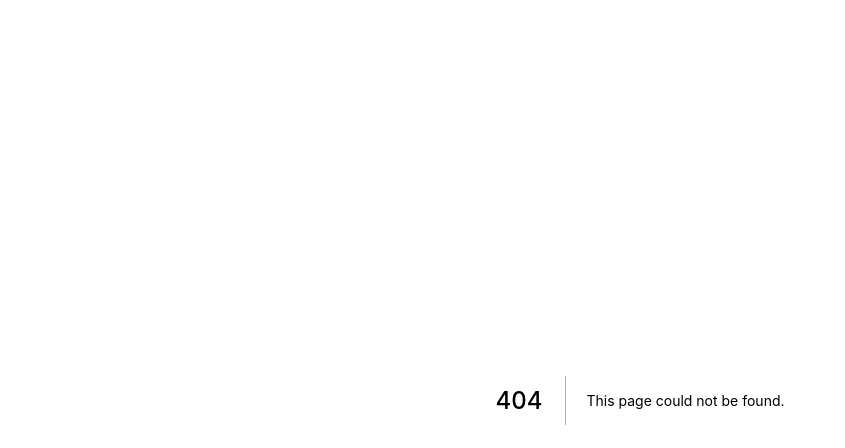
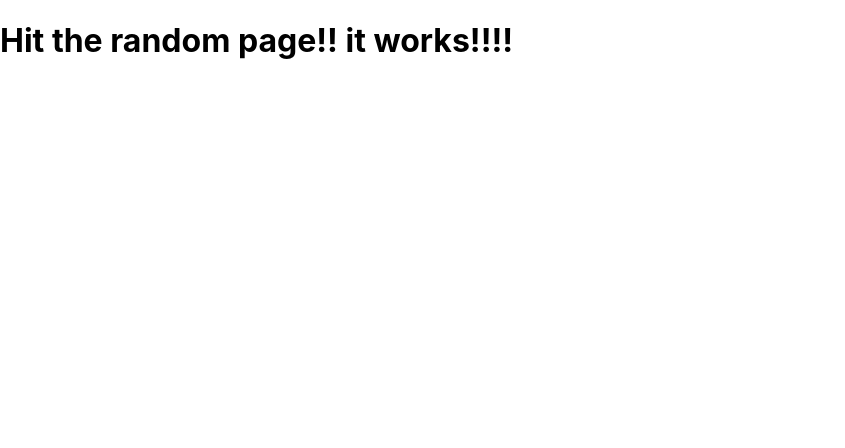
Before and after one commit to ntxnick/my-app, a Next.js app: page /random in a window 1280 px wide. Before the commit this address had no page. Shown: the top 448 px of the page, without its empty margins (0-845 px from the left). Built offline with nearby package versions, Linux system fonts and the light colour scheme.

Commit message:
testing out the pages

```diff
--- a/pages/_app.tsx
+++ b/pages/_app.tsx
@@ -1,5 +1,5 @@
 import '../styles/globals.css'
-import type { AppProps } from 'next/app'
+import AppProps  from 'next/app'
 
 function MyApp({ Component, pageProps }: AppProps) {
   return <Component {...pageProps} />
--- /dev/null
+++ b/pages/random.tsx
@@ -0,0 +1,11 @@
+import type { NextPage } from 'next'
+
+const Random: NextPage = () => {
+  return (
+    <h1>
+        Hit the random page!! it works!!!!
+    </h1>
+  )
+}
+
+export default Random
```
Also changed, not shown: pages/app/aboutMe.tsx (added, +9 -0 lines), pages/app/index.tsx (added, +9 -0 lines).
